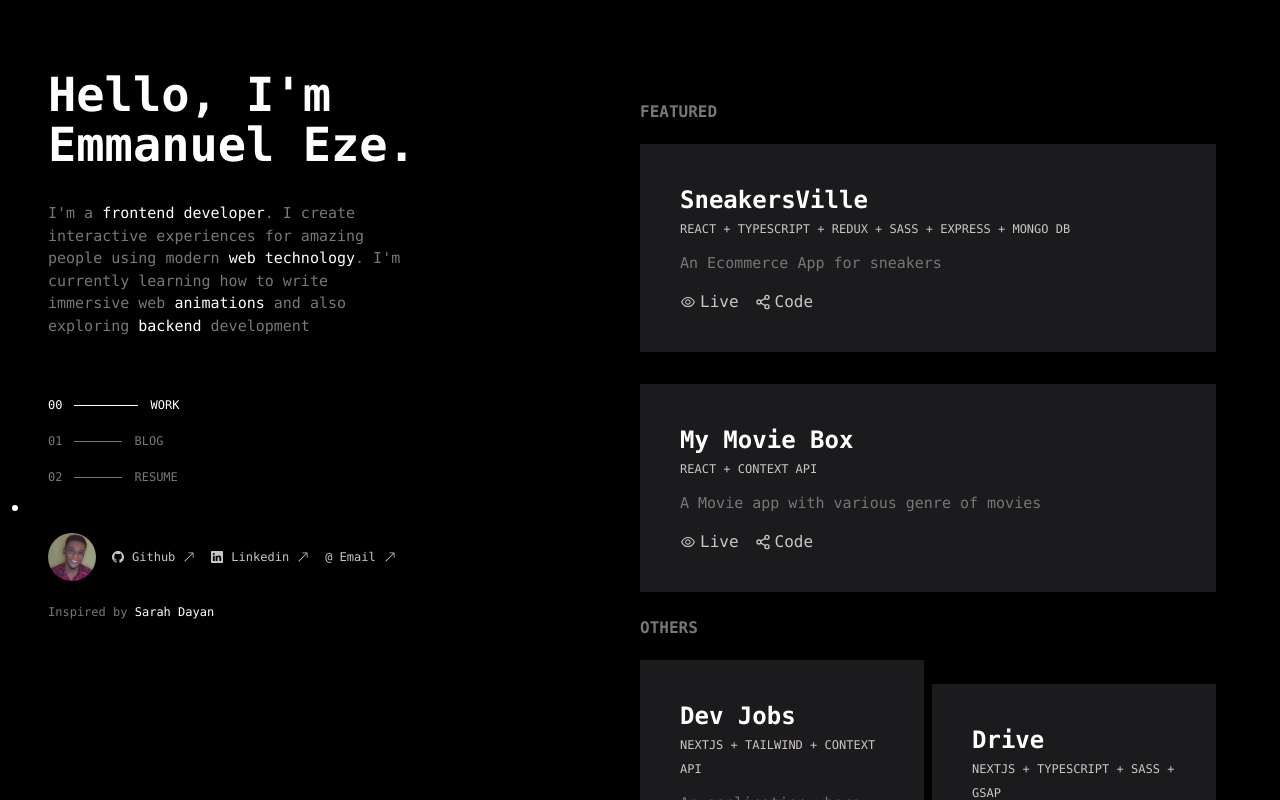
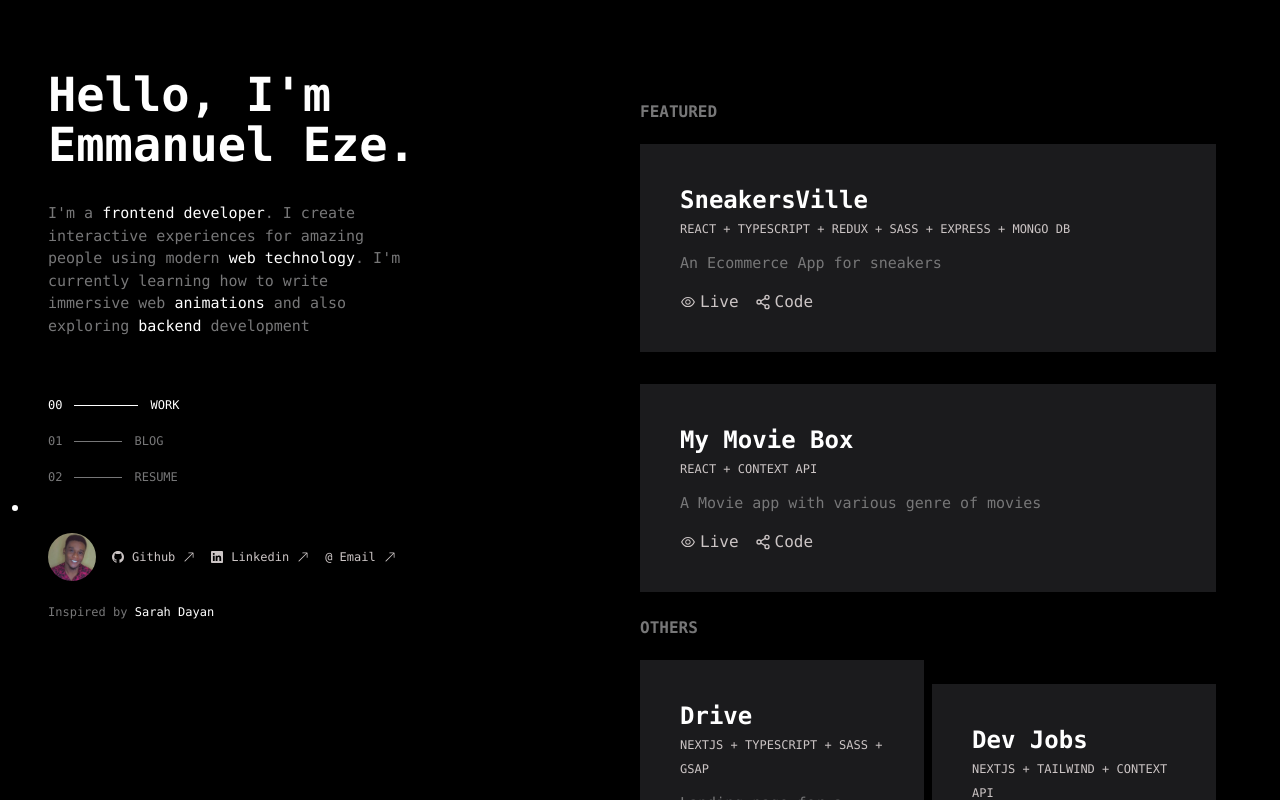
Before and after one commit to emma-junior/portfolio, a Next.js app: page / in a window 1280 px wide. Built offline with nearby package versions, Linux system fonts and the light colour scheme.

Commit message:
interchanged two projects position

```diff
--- a/data/main.js
+++ b/data/main.js
@@ -30,19 +30,19 @@ export const main = [
 export const others = [
   {
     id: 1,
+    title: "Drive",
+    technologies: ["NEXTJS", "TYPESCRIPT", "SASS", "GSAP"],
+    desc: "Landing page for a technological(Hardware) company",
+    live: "https://drive-olive.vercel.app/",
+    github: "https://github.com/emma-junior/drive",
+  },
+  {
+    id: 2,
     title: "Dev Jobs",
     technologies: ["NEXTJS", "TAILWIND", "CONTEXT API"],
     desc: "An application where developers can find jobs with ease",
     live: "https://dev-jobs-beta.vercel.app/",
     github: "https://github.com/emma-junior/dev-jobs",
-  },
-  {
-    id: 2,
-    title: "Drive",
-    technologies: ["NEXTJS", "TYPESCRIPT", "SASS", "GSAP"],
-    desc: "Landing page for a technological(Hardware) company",
-    live: "https://drive-olive.vercel.app/",
-    github: "https://github.com/emma-junior/drive",
   },
   {
     id: 3,
```
